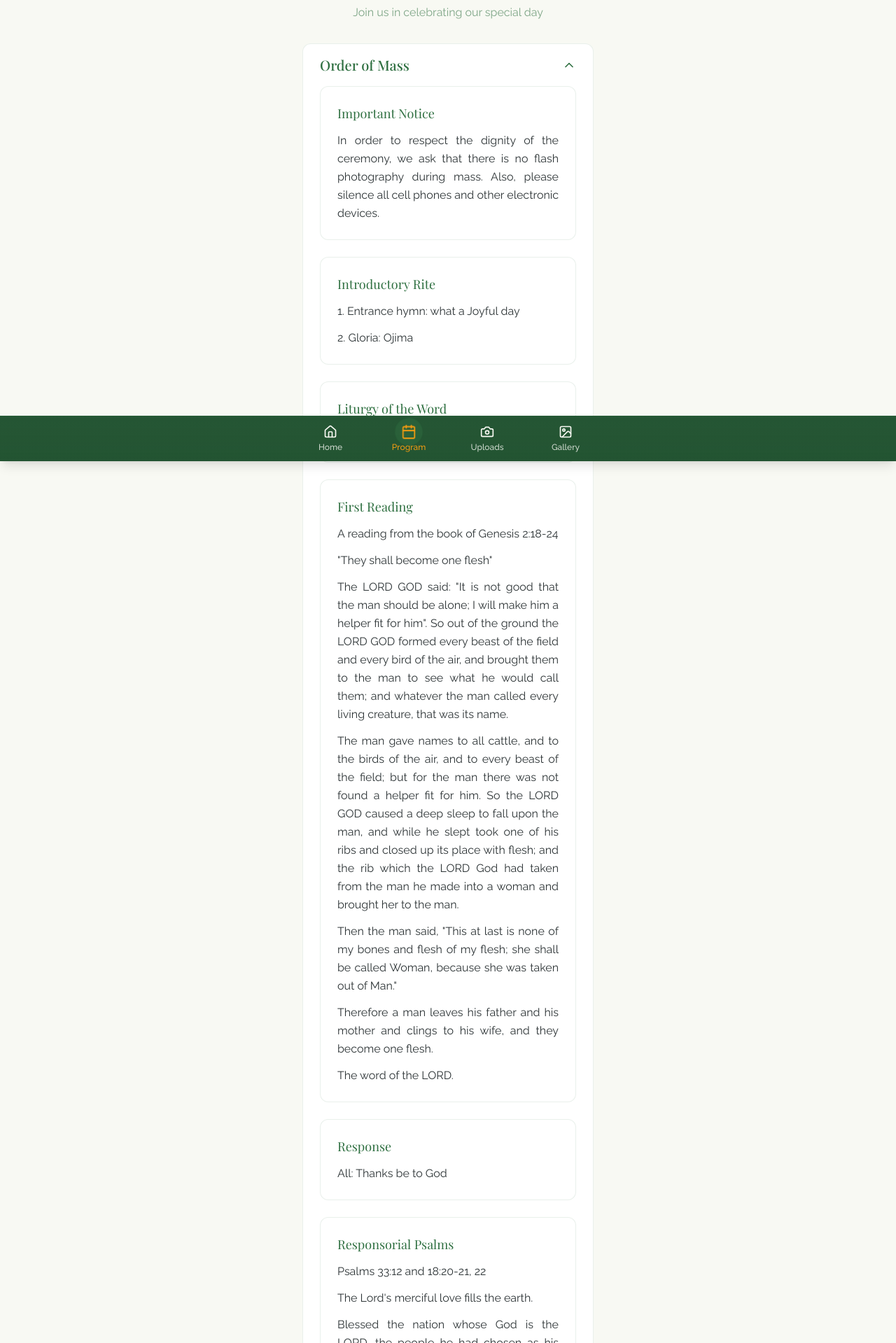
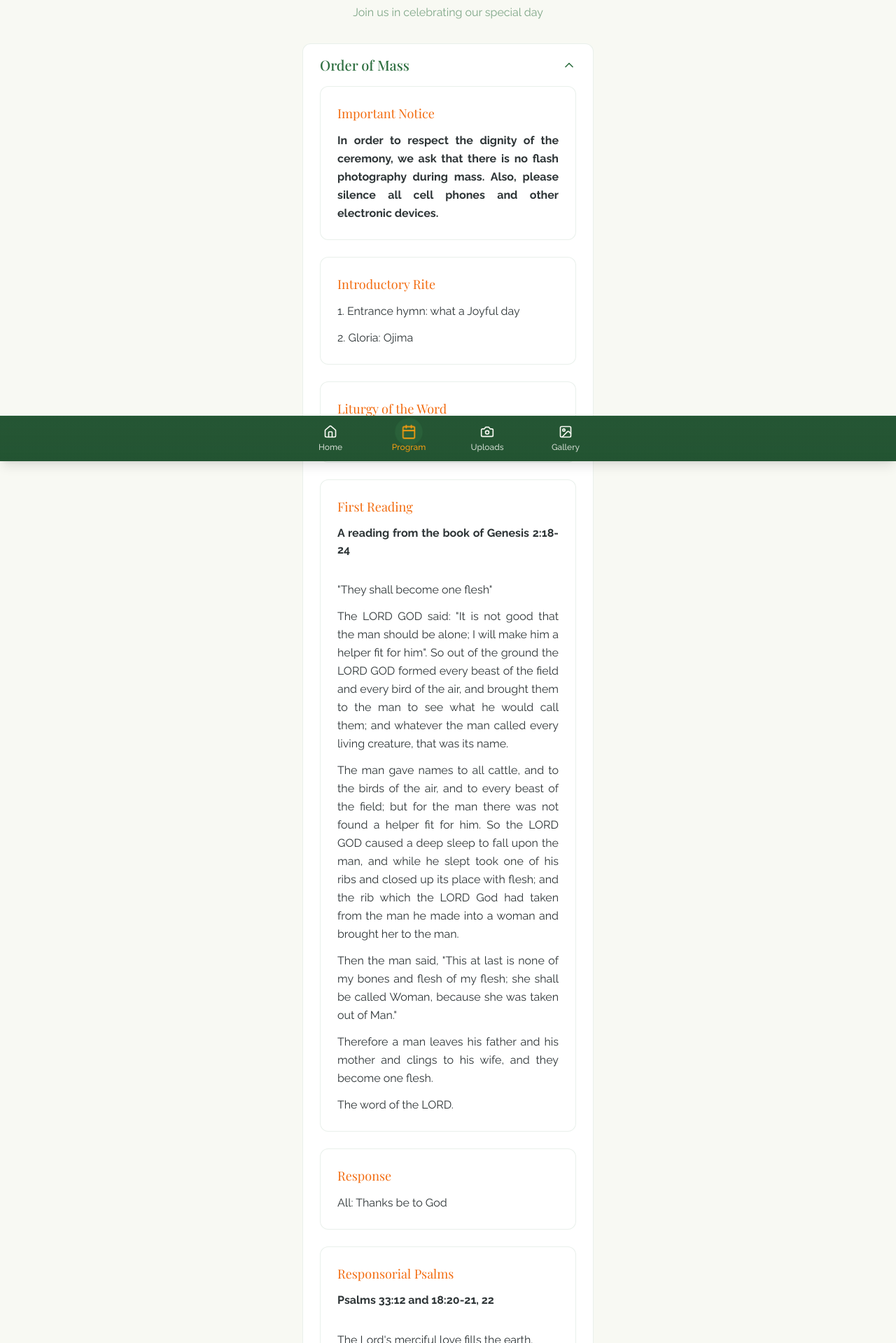
Before and after one commit to arewageek/vg2024, a Next.js app: page /program in a window 1280 px wide. Shown: the part 141-2060 px from the top of the page at 70% size. Built offline with nearby package versions, Linux system fonts and the light colour scheme; a web font is replaced by a local one.

Commit message:
color refactor

```diff
--- a/components/home/home-content.tsx
+++ b/components/home/home-content.tsx
@@ -92,7 +92,7 @@ export function HomeContent() {
                         transition={{ delay: 0.6 }}
                         className="absolute bottom-4 left-4 right-4 text-white text-center"
                     >
-                        <p className="text-lg font-medium mb-1">Lt G. O. Ameh & Miss Veronica Onojah</p>
+                        <p className="text-lg font-medium mb-1">Lt GO Ameh & Miss Veronica Onoja</p>
                         <p className="text-sm opacity-80">#VG2024</p>
                     </motion.div>
                 </motion.div>
--- a/components/program/credits-section.tsx
+++ b/components/program/credits-section.tsx
@@ -10,7 +10,7 @@ interface Credit {
 }
 
 const credits: Credit[] = [
-    { role: "Wedding Planner", name: "Joy Ameh", phone: "09061586388" },
+    { role: "Event Planner", name: "Joda", phone: "09061586388" },
     { role: "DJ", name: "DJ slimfit", phone: "07037879594" },
     { role: "MC", name: "MC Johnny", phone: "08135400315" },
     { role: "Website Developer", name: "Arewa Geek", phone: "0913355101" },
--- a/components/program/mass-order.tsx
+++ b/components/program/mass-order.tsx
@@ -6,14 +6,10 @@ interface MassSection {
     title: string;
     content: string | string[];
     type?: "reading" | "response" | "default";
+    passage?: string
 }
 
 const massOrder: MassSection[] = [
-    {
-        title: "Important Notice",
-        content: "In order to respect the dignity of the ceremony, we ask that there is no flash photography during mass. Also, please silence all cell phones and other electronic devices.",
-        type: "default"
-    },
     {
         title: "Introductory Rite",
         content: [
@@ -25,12 +21,12 @@ const massOrder: MassSection[] = [
     {
         title: "Liturgy of the Word",
         content: "(Please be seated)",
-        type: "default"
+        type: "default",
     },
     {
         title: "First Reading",
+        passage: "A reading from the book of Genesis 2:18-24",
         content: [
-            "A reading from the book of Genesis 2:18-24",
             "\"They shall become one flesh\"",
             "The LORD GOD said: \"It is not good that the man should be alone; I will make him a helper fit for him\". So out of the ground the LORD GOD formed every beast of the field and every bird of the air, and brought them to the man to see what he would call them; and whatever the man called every living creature, that was its name.",
             "The man gave names to all cattle, and to the birds of the air, and to every beast of the field; but for the man there was not found a helper fit for him. So the LORD GOD caused a deep sleep to fall upon the man, and while he slept took one of his ribs and closed up its place with flesh; and the rib which the LORD God had taken from the man he made into a woman and brought her to the man.",
@@ -47,8 +43,8 @@ const massOrder: MassSection[] = [
     },
     {
         title: "Responsorial Psalms",
+        passage: "Psalms 33:12 and 18:20-21, 22",
         content: [
-            "Psalms 33:12 and 18:20-21, 22",
             "The Lord's merciful love fills the earth.",
             "Blessed the nation whose God is the LORD, the people he had chosen as his heritage. Yes, the LORD'S eyes are on those who fear him, who hope in his merciful love.",
             "Our soul is waiting for the LORD. He is our help and our shield. In him do our hearts find joy. We trust in his holy name.",
@@ -58,8 +54,8 @@ const massOrder: MassSection[] = [
     },
     {
         title: "Second Reading",
+        passage: "A reading from the letter of Saint Paul to the Ephesians. 5:2a, 21-33",
         content: [
-            "A reading from the letter of Saint Paul to the Ephesians. 5:2a, 21-33",
             "\"This is a great mystery, and I mean in reference to Christ and the Church\"",
             "Brethren: Walk in love, as Christ loved us and gave himself up for us. Be subject to one another out of reverence for Christ.",
             "Wives, be subject to your husbands, as to the Lord. For the husband is the head of the wife as Christ is the head of the Church, his body, and is himself its saviour.",
@@ -87,8 +83,8 @@ const massOrder: MassSection[] = [
     },
     {
         title: "Gospel",
+        passage: "A reading from the holy Gospel according to John. John 15:9-12",
         content: [
-            "A reading from the holy Gospel according to John. John 15:9-12",
             "\"Abide in my love\"",
             "At that time: Jesus said to his disciples, \"As the Father has loved me, so have I loved you; abide in my love.",
             "If you keep my commandments, you will abide in my love, just as I have kept my Father's commandments and abide in his love.",
@@ -139,6 +135,22 @@ const massOrder: MassSection[] = [
 export function MassOrder() {
     return (
         <div className="space-y-6">
+
+            <motion.div
+                initial={{ opacity: 0, y: 20 }}
+                whileInView={{ opacity: 1, y: 0 }}
+                viewport={{ once: true }}
+                transition={{ delay: 0.1 }}
+                className={`bg-surface p-6 rounded-xl border border-primary/10 bg-primary/5"}`}
+            >
+                <h3 className="font-heading text-lg text-[#F26B0F] mb-3">Important Notice</h3>
+                <div className="space-y-3 text-justify">
+                    <p className="text-text leading-relaxed font-bold">
+                        In order to respect the dignity of the ceremony, we ask that there is no flash photography during mass. Also, please silence all cell phones and other electronic devices.
+                    </p>
+                </div>
+            </motion.div>
+
             {massOrder.map((section, index) => (
                 <motion.div
                     key={index}
@@ -150,8 +162,10 @@ export function MassOrder() {
                         section.type === "response" ? "bg-secondary/5" : ""
                         }`}
                 >
-                    <h3 className="font-heading text-lg text-primary mb-3">{section.title}</h3>
+                    <h3 className="font-heading text-lg text-[#F26B0F] mb-3">{section.title}</h3>
                     <div className="space-y-3 text-justify">
+                        {section.passage && <h3 className="pb-5 font-bold">{section.passage}</h3>}
+
                         {Array.isArray(section.content) ? (
                             section.content.map((text, i) => (
                                 <p key={i} className="text-text leading-relaxed">
```
